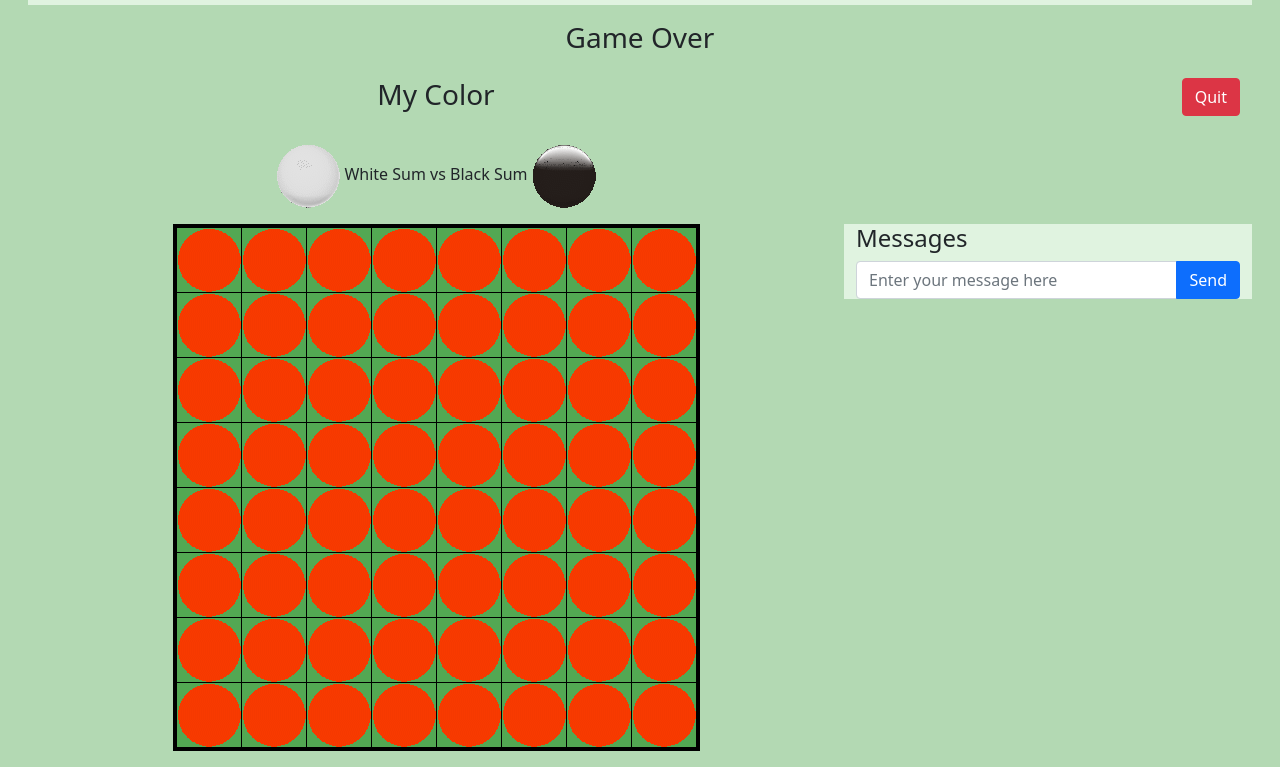
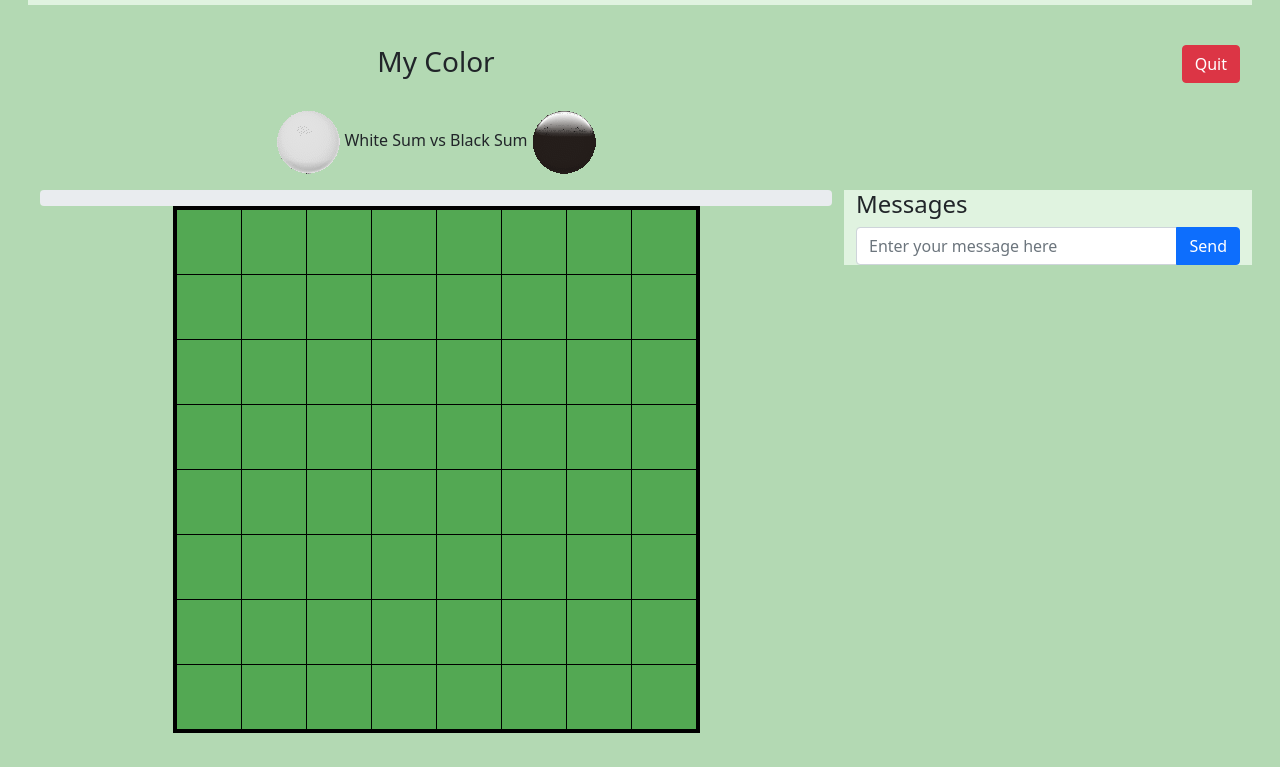
Before and after one commit to hanjini7/reversi-jinny, a website: page public/game.html in a window 1280 px wide. Shown: the part 53-820 px from the top of the page. Drawn offline with nearby package versions, Linux system fonts and the light colour scheme; no server answers.

Commit message:
Add files via upload

```diff
--- a/public/game.html
+++ b/public/game.html
@@ -11,7 +11,7 @@
     integrity="sha384-EVSTQN3/azprG1Anm3QDgpJLIm9Nao0Yz1ztcQTwFspd3yD65VohhpuuCOmLASjC" crossorigin="anonymous">
 
 
-    <link rel='stylesheet' href='assets/css/game.css'/>
+  <link rel='stylesheet' href='assets/css/game.css' />
 
 
   <title>Reversi</title>
@@ -27,18 +27,18 @@
 
     <div class="row m-3">
       <div class="col text-center">
-          <h3 id="game_over">Game Over</h3>
+        <h3 id="game_over"></h3>
       </div>
     </div>
 
     <div class="row m-3">
       <div class="col-md-8 text-center jusify-content-center">
-          <h3 id="my_color">My Color</h3><br/>
-          <img class="img-fluid" src="assets/images/white.gif" alt="White Score"/>
+        <h3 id="my_color">My Color</h3><br />
+        <img class="img-fluid" src="assets/images/white.gif" alt="White Score" />
         <span id="whitesum">White Sum</span>
         <span id="vs">vs</span>
         <span id="blacksum">Black Sum</span>
-          <img class="img-fluid" src="assets/images/black.gif" alt="Black Score"/>
+        <img class="img-fluid" src="assets/images/black.gif" alt="Black Score" />
       </div>
       <div class="col-md-4 text-end jusify-content-end">
         <div id="quit">Quit Button</div>
@@ -50,86 +50,92 @@
       <div class="col">
         <div class="row align-items-start justify-content-center">
           <div class="col-md-8 table-responsive">
+            <div class="progress">
+              <div id="elapsed"
+                class="progress-bar progress-bar-animated progress-bar-striped bg-success"
+                role="progressbar" style="width: 0%;" aria-valuenow="0" aria-valuemin="0"
+                aria-valuemax="100"></div>
+            </div>
             <table id="game_board" class="mx-auto w-auto">
               <tr>
-                <td id="0_0"><img class="img-fluid" src="assets/images/error.gif" alt="error"/></td>
-                <td id="0_1"><img class="img-fluid" src="assets/images/error.gif" alt="error"/></td>
-                <td id="0_2"><img class="img-fluid" src="assets/images/error.gif" alt="error"/></td>
-                <td id="0_3"><img class="img-fluid" src="assets/images/error.gif" alt="error"/></td>
-                <td id="0_4"><img class="img-fluid" src="assets/images/error.gif" alt="error"/></td>
-                <td id="0_5"><img class="img-fluid" src="assets/images/error.gif" alt="error"/></td>
-                <td id="0_6"><img class="img-fluid" src="assets/images/error.gif" alt="error"/></td>
-                <td id="0_7"><img class="img-fluid" src="assets/images/error.gif" alt="error"/></td>
+                <td id="0_0"><img class="img-fluid" src="assets/images/empty.gif" alt="empty" /></td>
+                <td id="0_1"><img class="img-fluid" src="assets/images/empty.gif" alt="empty" /></td>
+                <td id="0_2"><img class="img-fluid" src="assets/images/empty.gif" alt="empty" /></td>
+                <td id="0_3"><img class="img-fluid" src="assets/images/empty.gif" alt="empty" /></td>
+                <td id="0_4"><img class="img-fluid" src="assets/images/empty.gif" alt="empty" /></td>
+                <td id="0_5"><img class="img-fluid" src="assets/images/empty.gif" alt="empty" /></td>
+                <td id="0_6"><img class="img-fluid" src="assets/images/empty.gif" alt="empty" /></td>
+                <td id="0_7"><img class="img-fluid" src="assets/images/empty.gif" alt="empty" /></td>
               </tr>
               <tr>
-                <td id="1_0"><img class="img-fluid" src="assets/images/error.gif" alt="error"/></td>
-                <td id="1_1"><img class="img-fluid" src="assets/images/error.gif" alt="error"/></td>
-                <td id="1_2"><img class="img-fluid" src="assets/images/error.gif" alt="error"/></td>
-                <td id="1_3"><img class="img-fluid" src="assets/images/error.gif" alt="error"/></td>
-                <td id="1_4"><img class="img-fluid" src="assets/images/error.gif" alt="error"/></td>
-                <td id="1_5"><img class="img-fluid" src="assets/images/error.gif" alt="error"/></td>
-                <td id="1_6"><img class="img-fluid" src="assets/images/error.gif" alt="error"/></td>
-                <td id="1_7"><img class="img-fluid" src="assets/images/error.gif" alt="error"/></td>
+                <td id="1_0"><img class="img-fluid" src="assets/images/empty.gif" alt="empty" /></td>
+                <td id="1_1"><img class="img-fluid" src="assets/images/empty.gif" alt="empty" /></td>
+                <td id="1_2"><img class="img-fluid" src="assets/images/empty.gif" alt="empty" /></td>
+                <td id="1_3"><img class="img-fluid" src="assets/images/empty.gif" alt="empty" /></td>
+                <td id="1_4"><img class="img-fluid" src="assets/images/empty.gif" alt="empty" /></td>
+                <td id="1_5"><img class="img-fluid" src="assets/images/empty.gif" alt="empty" /></td>
+                <td id="1_6"><img class="img-fluid" src="assets/images/empty.gif" alt="empty" /></td>
+                <td id="1_7"><img class="img-fluid" src="assets/images/empty.gif" alt="empty" /></td>
               </tr>
               <tr>
-                <td id="2_0"><img class="img-fluid" src="assets/images/error.gif" alt="error"/></td>
-                <td id="2_1"><img class="img-fluid" src="assets/images/error.gif" alt="error"/></td>
-                <td id="2_2"><img class="img-fluid" src="assets/images/error.gif" alt="error"/></td>
-                <td id="2_3"><img class="img-fluid" src="assets/images/error.gif" alt="error"/></td>
-                <td id="2_4"><img class="img-fluid" src="assets/images/error.gif" alt="error"/></td>
-                <td id="2_5"><img class="img-fluid" src="assets/images/error.gif" alt="error"/></td>
-                <td id="2_6"><img class="img-fluid" src="assets/images/error.gif" alt="error"/></td>
-                <td id="2_7"><img class="img-fluid" src="assets/images/error.gif" alt="error"/></td>
+                <td id="2_0"><img class="img-fluid" src="assets/images/empty.gif" alt="empty" /></td>
+                <td id="2_1"><img class="img-fluid" src="assets/images/empty.gif" alt="empty" /></td>
+                <td id="2_2"><img class="img-fluid" src="assets/images/empty.gif" alt="empty" /></td>
+                <td id="2_3"><img class="img-fluid" src="assets/images/empty.gif" alt="empty" /></td>
+                <td id="2_4"><img class="img-fluid" src="assets/images/empty.gif" alt="empty" /></td>
+                <td id="2_5"><img class="img-fluid" src="assets/images/empty.gif" alt="empty" /></td>
+                <td id="2_6"><img class="img-fluid" src="assets/images/empty.gif" alt="empty" /></td>
+                <td id="2_7"><img class="img-fluid" src="assets/images/empty.gif" alt="empty" /></td>
               </tr>
               <tr>
-                <td id="3_0"><img class="img-fluid" src="assets/images/error.gif" alt="error"/></td>
-                <td id="3_1"><img class="img-fluid" src="assets/images/error.gif" alt="error"/></td>
-                <td id="3_2"><img class="img-fluid" src="assets/images/error.gif" alt="error"/></td>
-                <td id="3_3"><img class="img-fluid" src="assets/images/error.gif" alt="error"/></td>
-                <td id="3_4"><img class="img-fluid" src="assets/images/error.gif" alt="error"/></td>
-                <td id="3_5"><img class="img-fluid" src="assets/images/error.gif" alt="error"/></td>
-                <td id="3_6"><img class="img-fluid" src="assets/images/error.gif" alt="error"/></td>
-                <td id="3_7"><img class="img-fluid" src="assets/images/error.gif" alt="error"/></td>
+                <td id="3_0"><img class="img-fluid" src="assets/images/empty.gif" alt="empty" /></td>
+                <td id="3_1"><img class="img-fluid" src="assets/images/empty.gif" alt="empty" /></td>
+                <td id="3_2"><img class="img-fluid" src="assets/images/empty.gif" alt="empty" /></td>
+                <td id="3_3"><img class="img-fluid" src="assets/images/empty.gif" alt="empty" /></td>
+                <td id="3_4"><img class="img-fluid" src="assets/images/empty.gif" alt="empty" /></td>
+                <td id="3_5"><img class="img-fluid" src="assets/images/empty.gif" alt="empty" /></td>
+                <td id="3_6"><img class="img-fluid" src="assets/images/empty.gif" alt="empty" /></td>
+                <td id="3_7"><img class="img-fluid" src="assets/images/empty.gif" alt="empty" /></td>
               </tr>
               <tr>
-                <td id="4_0"><img class="img-fluid" src="assets/images/error.gif" alt="error"/></td>
-                <td id="4_1"><img class="img-fluid" src="assets/images/error.gif" alt="error"/></td>
-                <td id="4_2"><img class="img-fluid" src="assets/images/error.gif" alt="error"/></td>
-                <td id="4_3"><img class="img-fluid" src="assets/images/error.gif" alt="error"/></td>
-                <td id="4_4"><img class="img-fluid" src="assets/images/error.gif" alt="error"/></td>
-                <td id="4_5"><img class="img-fluid" src="assets/images/error.gif" alt="error"/></td>
-                <td id="4_6"><img class="img-fluid" src="assets/images/error.gif" alt="error"/></td>
-                <td id="4_7"><img class="img-fluid" src="assets/images/error.gif" alt="error"/></td>
+                <td id="4_0"><img class="img-fluid" src="assets/images/empty.gif" alt="empty" /></td>
+                <td id="4_1"><img class="img-fluid" src="assets/images/empty.gif" alt="empty" /></td>
+                <td id="4_2"><img class="img-fluid" src="assets/images/empty.gif" alt="empty" /></td>
+                <td id="4_3"><img class="img-fluid" src="assets/images/empty.gif" alt="empty" /></td>
+                <td id="4_4"><img class="img-fluid" src="assets/images/empty.gif" alt="empty" /></td>
+                <td id="4_5"><img class="img-fluid" src="assets/images/empty.gif" alt="empty" /></td>
+                <td id="4_6"><img class="img-fluid" src="assets/images/empty.gif" alt="empty" /></td>
+                <td id="4_7"><img class="img-fluid" src="assets/images/empty.gif" alt="empty" /></td>
               </tr>
               <tr>
-                <td id="5_0"><img class="img-fluid" src="assets/images/error.gif" alt="error"/></td>
-                <td id="5_1"><img class="img-fluid" src="assets/images/error.gif" alt="error"/></td>
-                <td id="5_2"><img class="img-fluid" src="assets/images/error.gif" alt="error"/></td>
-                <td id="5_3"><img class="img-fluid" src="assets/images/error.gif" alt="error"/></td>
-                <td id="5_4"><img class="img-fluid" src="assets/images/error.gif" alt="error"/></td>
-                <td id="5_5"><img class="img-fluid" src="assets/images/error.gif" alt="error"/></td>
-                <td id="5_6"><img class="img-fluid" src="assets/images/error.gif" alt="error"/></td>
-                <td id="5_7"><img class="img-fluid" src="assets/images/error.gif" alt="error"/></td>
+                <td id="5_0"><img class="img-fluid" src="assets/images/empty.gif" alt="empty" /></td>
+                <td id="5_1"><img class="img-fluid" src="assets/images/empty.gif" alt="empty" /></td>
+                <td id="5_2"><img class="img-fluid" src="assets/images/empty.gif" alt="empty" /></td>
+                <td id="5_3"><img class="img-fluid" src="assets/images/empty.gif" alt="empty" /></td>
+                <td id="5_4"><img class="img-fluid" src="assets/images/empty.gif" alt="empty" /></td>
+                <td id="5_5"><img class="img-fluid" src="assets/images/empty.gif" alt="empty" /></td>
+                <td id="5_6"><img class="img-fluid" src="assets/images/empty.gif" alt="empty" /></td>
+                <td id="5_7"><img class="img-fluid" src="assets/images/empty.gif" alt="empty" /></td>
               </tr>
               <tr>
-                <td id="6_0"><img class="img-fluid" src="assets/images/error.gif" alt="error"/></td>
-                <td id="6_1"><img class="img-fluid" src="assets/images/error.gif" alt="error"/></td>
-                <td id="6_2"><img class="img-fluid" src="assets/images/error.gif" alt="error"/></td>
-                <td id="6_3"><img class="img-fluid" src="assets/images/error.gif" alt="error"/></td>
-                <td id="6_4"><img class="img-fluid" src="assets/images/error.gif" alt="error"/></td>
-                <td id="6_5"><img class="img-fluid" src="assets/images/error.gif" alt="error"/></td>
-                <td id="6_6"><img class="img-fluid" src="assets/images/error.gif" alt="error"/></td>
-                <td id="6_7"><img class="img-fluid" src="assets/images/error.gif" alt="error"/></td>
+                <td id="6_0"><img class="img-fluid" src="assets/images/empty.gif" alt="empty" /></td>
+                <td id="6_1"><img class="img-fluid" src="assets/images/empty.gif" alt="empty" /></td>
+                <td id="6_2"><img class="img-fluid" src="assets/images/empty.gif" alt="empty" /></td>
+                <td id="6_3"><img class="img-fluid" src="assets/images/empty.gif" alt="empty" /></td>
+                <td id="6_4"><img class="img-fluid" src="assets/images/empty.gif" alt="empty" /></td>
+                <td id="6_5"><img class="img-fluid" src="assets/images/empty.gif" alt="empty" /></td>
+                <td id="6_6"><img class="img-fluid" src="assets/images/empty.gif" alt="empty" /></td>
+                <td id="6_7"><img class="img-fluid" src="assets/images/empty.gif" alt="empty" /></td>
               </tr>
               <tr>
-                <td id="7_0"><img class="img-fluid" src="assets/images/error.gif" alt="error"/></td>
-                <td id="7_1"><img class="img-fluid" src="assets/images/error.gif" alt="error"/></td>
-                <td id="7_2"><img class="img-fluid" src="assets/images/error.gif" alt="error"/></td>
-                <td id="7_3"><img class="img-fluid" src="assets/images/error.gif" alt="error"/></td>
-                <td id="7_4"><img class="img-fluid" src="assets/images/error.gif" alt="error"/></td>
-                <td id="7_5"><img class="img-fluid" src="assets/images/error.gif" alt="error"/></td>
-                <td id="7_6"><img class="img-fluid" src="assets/images/error.gif" alt="error"/></td>
-                <td id="7_7"><img class="img-fluid" src="assets/images/error.gif" alt="error"/></td>
+                <td id="7_0"><img class="img-fluid" src="assets/images/empty.gif" alt="empty" /></td>
+                <td id="7_1"><img class="img-fluid" src="assets/images/empty.gif" alt="empty" /></td>
+                <td id="7_2"><img class="img-fluid" src="assets/images/empty.gif" alt="empty" /></td>
+                <td id="7_3"><img class="img-fluid" src="assets/images/empty.gif" alt="empty" /></td>
+                <td id="7_4"><img class="img-fluid" src="assets/images/empty.gif" alt="empty" /></td>
+                <td id="7_5"><img class="img-fluid" src="assets/images/empty.gif" alt="empty" /></td>
+                <td id="7_6"><img class="img-fluid" src="assets/images/empty.gif" alt="empty" /></td>
+                <td id="7_7"><img class="img-fluid" src="assets/images/empty.gif" alt="empty" /></td>
               </tr>
             </table>
           </div>
@@ -138,8 +144,10 @@
               <h4>Messages</h4>
             </div>
             <div class="input-group">
-               <input type="text" class="form-control text-nowrap" id="chatMessage" placeholder="Enter your message here" aria-label="Enter your message to send to the chat room" />
-               <button type="submit" class="btn btn-primary text-nowrap" id="chatButton" onclick="sendChatMessage() ">Send</button>
+              <input type="text" class="form-control text-nowrap" id="chatMessage" placeholder="Enter your message here"
+                aria-label="Enter your message to send to the chat room" />
+              <button type="submit" class="btn btn-primary text-nowrap" id="chatButton"
+                onclick="sendChatMessage() ">Send</button>
             </div>
             <div id="messages">
             </div>
@@ -164,4 +172,5 @@
     crossorigin="anonymous"></script>
   <script src="assets/js/main.js"></script>
 </body>
+
 </html>
```
Lines whose indentation alone changed are shown as unchanged.
